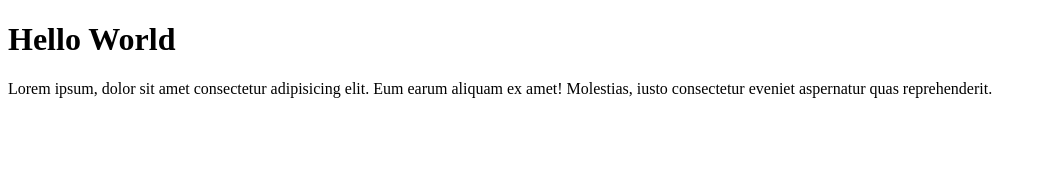
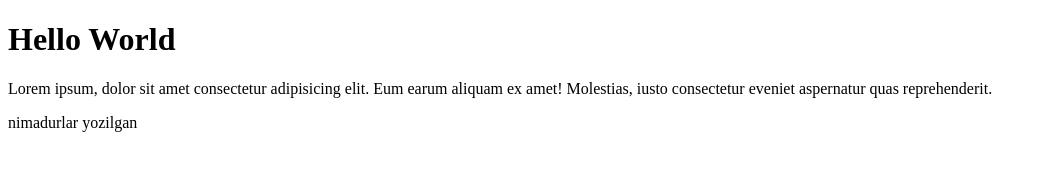
Before and after one commit to Nazarovfarhod/newFile, a plain HTML site: page index.html in a window 1280 px wide. Shown: the whole page, without its empty margins (0-1047 px from the left). Drawn offline with Linux system fonts and the light colour scheme.

Commit message:
added text

```diff
--- a/index.html
+++ b/index.html
@@ -9,4 +9,5 @@
     <h1>Hello World</h1>
     <p>Lorem ipsum, dolor sit amet consectetur adipisicing elit. Eum earum aliquam ex amet! Molestias, iusto consectetur eveniet aspernatur quas reprehenderit.</p>
   </body>
+  <p>nimadurlar yozilgan</p>
 </html>
```
